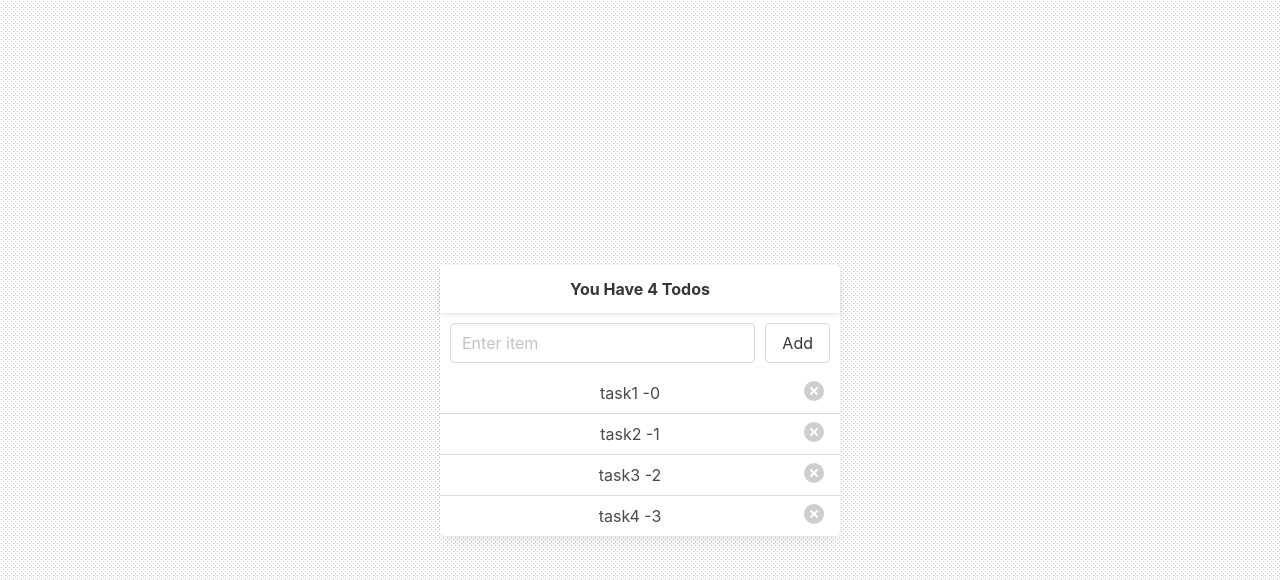
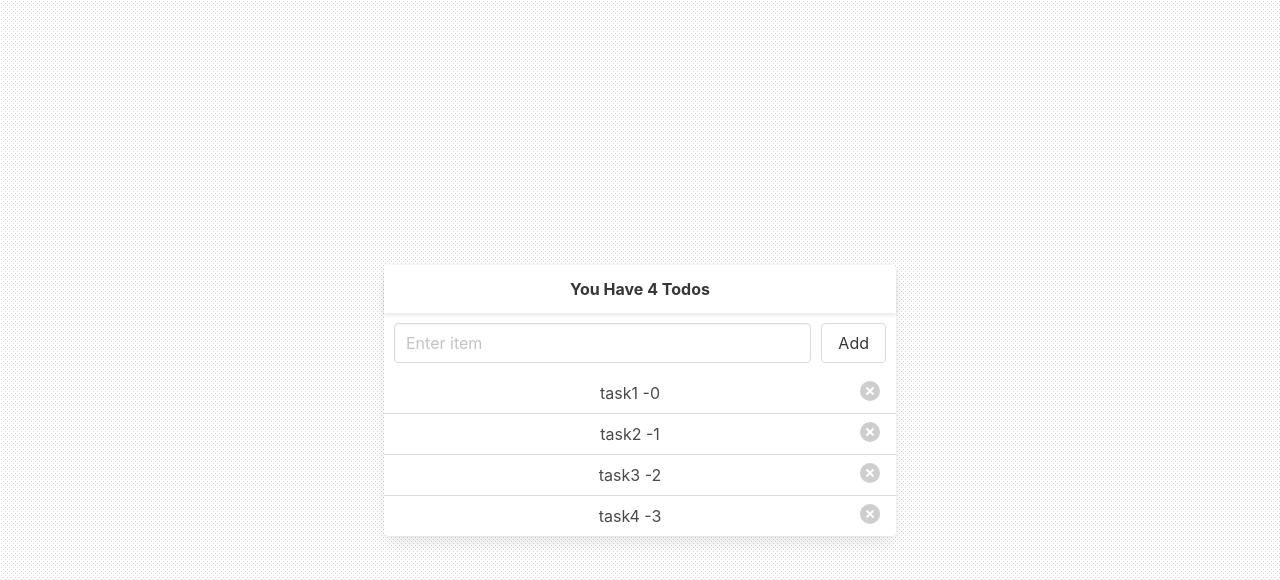
Before and after one commit to tugcekonuklar/frauenloop-todo-app, a React (Create React App) app: page / in a window 1280 px wide. Shown: the top 580 px of the page. Built offline with nearby package versions, Linux system fonts and the light colour scheme.

Commit message:
feat: convert hooks structure

```diff
--- a/src/App.css
+++ b/src/App.css
@@ -53,13 +53,11 @@ form {
 }
 .frame {
   width: 40vw;
-  max-width: 400px;
 }
 .header {
   display: inline;
   text-align: center;
 }
 .list-wrapper {
-  max-height: 200px;
   overflow-y: auto;
 }
--- a/src/App.js
+++ b/src/App.js
@@ -1,40 +1,33 @@
-import React from 'react'
+import React, { useState} from "react";
 import './App.css';
 import { AppWrapper } from './components/app-wrapper/app-warpper.component';
 import { Header } from './components/header/header.component';
 import { TodoList } from './components/todo-list/todo-list.component'
 import {SubmitForm} from './components/submit-form/submit-form.component'
 
-class App extends React.Component {
+function App() {
+  const [tasks, setTasks] = useState(['task1', 'task2', 'task3', 'task4']);
 
-  state = {
-    tasks: ['task1', 'task2', 'task3', 'task4']
+  function handleDelete (index){
+    const newArr = [...tasks];
+    newArr.splice(index,1);
+    setTasks(newArr);
   }
 
-  handleDelete = (index) =>{
-    const newArr = [...this.state.tasks];
-    newArr.splice(index,1);
-    this.setState({tasks: newArr});
+  function handleSubmit (content) {
+    setTasks([...tasks,content]);
   }
 
-  handleSubmit = (content) => {
-    this.setState({tasks: [...this.state.tasks,content]})
-  }
-
-  render() {
     return (
       <div className="App">
         <AppWrapper>
-          <Header numberTodos={this.state.tasks.length}></Header>
-          <SubmitForm onCreate={this.handleSubmit}></SubmitForm>
-          <TodoList tasks={this.state.tasks} onDeleteItem={this.handleDelete}></TodoList>
+          <Header numberTodos={tasks.length}></Header>
+          <SubmitForm onCreate={handleSubmit}></SubmitForm>
+          <TodoList tasks={tasks} onDeleteItem={handleDelete}></TodoList>
         </AppWrapper>
       </div>
     );
   }
-
-}
-
 
 export default App;
 
--- a/src/components/submit-form/submit-form.component.jsx
+++ b/src/components/submit-form/submit-form.component.jsx
@@ -1,28 +1,26 @@
-import React from 'react'
+import React, { useState } from 'react'
 
-export class SubmitForm extends React.Component {
+export function SubmitForm(props) {
+    const [content, setContent] = useState('');
 
-    state ={content:''};
-
-    handleSubmit =(e)=>{
+    function handleSubmit(e) {
         e.preventDefault();
-        this.props.onCreate(this.state.content);
+        props.onCreate(content);
     }
 
-    render() {
     return (
         <div>
-                <form onSubmit={this.handleSubmit}>
+            <form onSubmit={handleSubmit}>
                 <input
                     type="text"
                     className="input"
                     placeholder="Enter item"
-                        value={this.state.content}
-                        onChange={(e) => this.setState({content: e.target.value})}
+                    value={content}
+                    onChange={(e) => setContent(e.target.value)}
                 />
                 <button className="button">Add</button>
             </form>
         </div>
     )
-    };
+
 }
```
Lines whose indentation alone changed are shown as unchanged.
